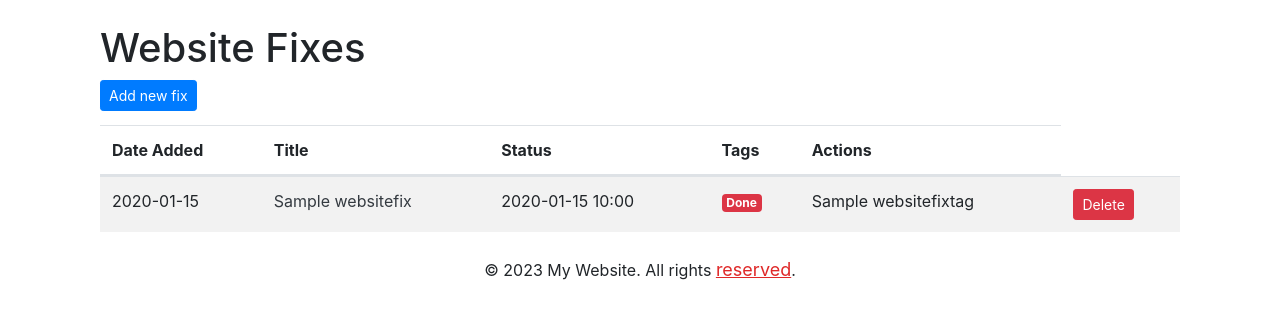
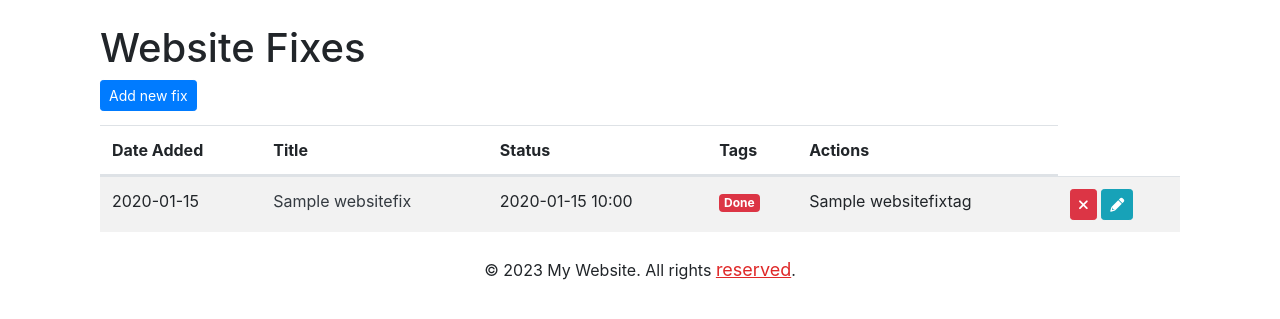
Before and after one commit to arvydasg/lifeapi, a Django app: page /website-fixes/ in a window 1280 px wide. Shown: the part 56-375 px from the top of the page. Run offline with Django 4.2, Linux system fonts and the light colour scheme; tables that the repository leaves empty hold one stand-in row (values such as "Sample post"); some libraries are stand-ins or nearby versions.

Commit message:
Icons for website fix edit/delete buttons

```diff
--- a/lifeapi_apps/base_app/templates/base.html
+++ b/lifeapi_apps/base_app/templates/base.html
@@ -9,6 +9,8 @@
     <link rel="stylesheet" href="{% static 'global.css' %}">
     <!-- Datatables CSS -->
     <link rel="stylesheet" href="https://cdn.datatables.net/1.13.5/css/dataTables.bootstrap5.min.css">
+    <!-- Font Awesome -->
+    <link rel="stylesheet" href="https://cdnjs.cloudflare.com/ajax/libs/font-awesome/6.0.0-beta3/css/all.min.css">
     <meta name="viewport" content="width=device-width, initial-scale=1.0">
   </head>
 <body>
--- a/lifeapi_apps/base_app/templates/website_fixes/website_fixes.html
+++ b/lifeapi_apps/base_app/templates/website_fixes/website_fixes.html
@@ -35,7 +35,12 @@
                             {% endfor %}
                         </td>
                         <td>
-                            <a href="{% url 'delete_website_fix' fix.id %}" class="btn btn-sm btn-danger">Delete</a>
+                            <a href="{% url 'delete_website_fix' fix.id %}" class="btn btn-sm btn-danger">
+                                <i class="fas fa-times"></i>
+                            </a>
+                            <a href="{% url 'edit_website_fix' fix.id %}" class="btn btn-sm btn-info">
+                                <i class="fas fa-pencil-alt"></i>
+                            </a>
                         </td>
                     </tr>
                 {% empty %}
```
